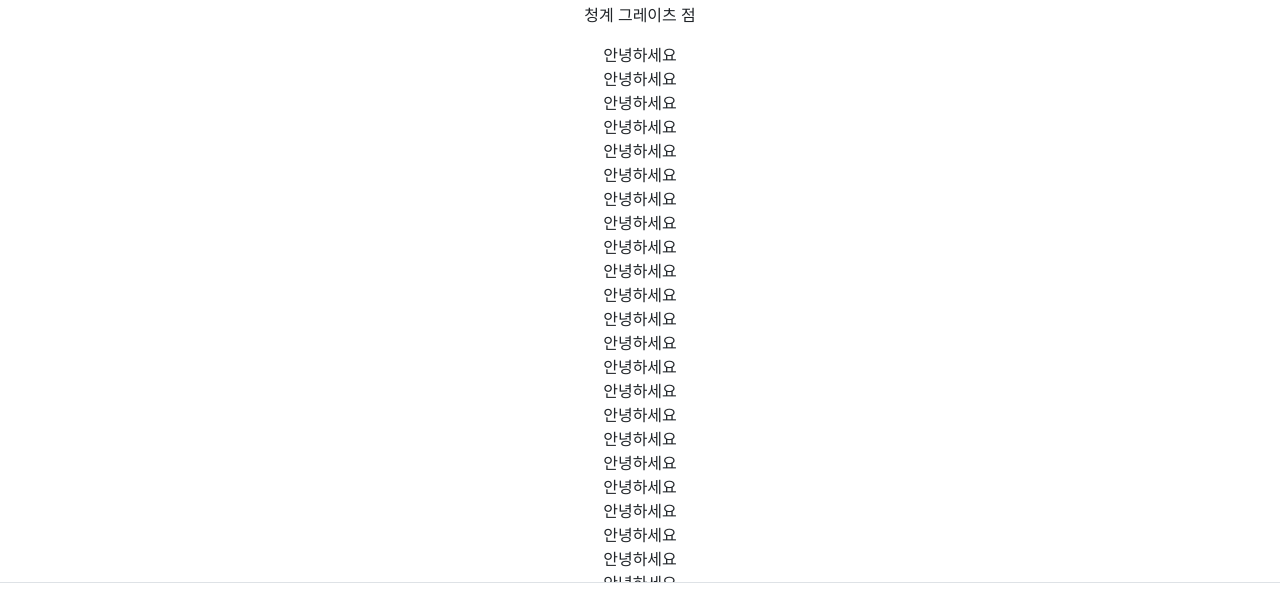
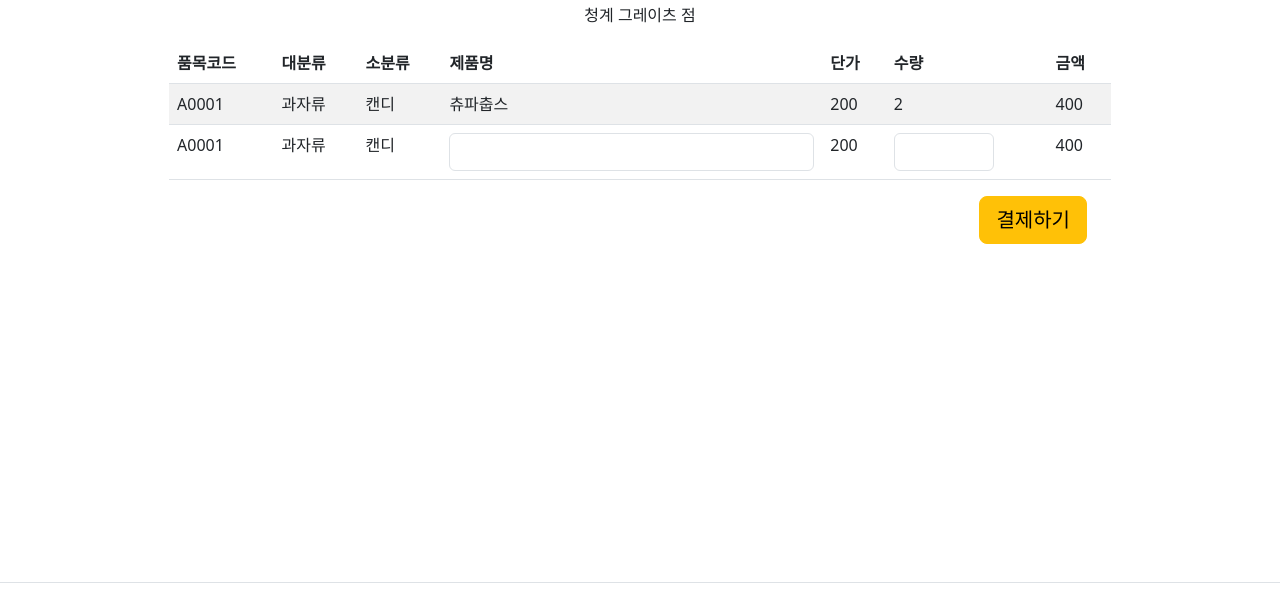
Before and after one commit to Bee-Keepers/conbee, a plain HTML site: page POS/src/main/resources/templates/index.html in a window 1280 px wide. Shown: the part 159-758 px from the top of the page. Drawn offline with nearby package versions, Linux system fonts and the light colour scheme.

Commit message:
23 11 26 김민석

```diff
--- /dev/null
+++ b/POS/src/main/resources/static/js/index.js
@@ -0,0 +1,9 @@
+function calcPay(e){
+
+    console.log(e.value);
+    const amount = e.value;
+    const price = e.parentElement.previousElementSibling.innerText;
+
+    e.parentElement.nextElementSibling.innerText = amount * price;
+
+}
--- a/POS/src/main/resources/templates/index.html
+++ b/POS/src/main/resources/templates/index.html
@@ -64,119 +64,45 @@
   <main class="container-fluid d-flex flex-column flex-grow-1 align-items-center overflow-y-auto">
 
     <div class="container-fluid text-center mt-3">
-      <p class="fs-1 bg-black">KH 편의점</p>
+      <p class="fs-1">KH 편의점</p>
       <p>청계 그레이츠 점</p>
     </div>
-    <div class="w-75 d-flex flex-column overflow-y-auto align-items-center">
-      <div>
-        안녕하세요
-      </div>
-      <div>
-        안녕하세요
-      </div>
-      <div>
-        안녕하세요
-      </div>
-      <div>
-        안녕하세요
-      </div>
-      <div>
-        안녕하세요
-      </div>
-      <div>
-        안녕하세요
-      </div>
-      <div>
-        안녕하세요
-      </div>
-      <div>
-        안녕하세요
-      </div>
-      <div>
-        안녕하세요
-      </div>
-      <div>
-        안녕하세요
-      </div>
-      <div>
-        안녕하세요
-      </div>
-      <div>
-        안녕하세요
-      </div>
-      <div>
-        안녕하세요
-      </div>
-      <div>
-        안녕하세요
-      </div>
-      <div>
-        안녕하세요
-      </div>
-      <div>
-        안녕하세요
-      </div>
-      <div>
-        안녕하세요
-      </div>
-      <div>
-        안녕하세요
-      </div>
-      <div>
-        안녕하세요
-      </div>
-      <div>
-        안녕하세요
-      </div>
-      <div>
-        안녕하세요
-      </div>
-      <div>
-        안녕하세요
-      </div>
-      <div>
-        안녕하세요
-      </div>
-      <div>
-        안녕하세요
-      </div>
-      <div>
-        안녕하세요
-      </div>
-      <div>
-        안녕하세요
-      </div>
-      <div>
-        안녕하세요
-      </div>
-      <div>
-        안녕하세요
-      </div>
-      <div>
-        안녕하세요
-      </div>
-      <div>
-        안녕하세요
-      </div>
-      <div>
-        안녕하세요
-      </div>
-      <div>
-        안녕하세요
-      </div>
-      <div>
-        안녕하세요
-      </div>
-      <div>
-        안녕하세요
-      </div>
-      <div>
-        안녕하세요
-      </div>
-      <div>
-        안녕하세요
-      </div>
-    </div>
+    <form class="w-75 d-flex flex-column overflow-y-auto align-items-center">
+      <table class="w-100 table table-striped">
+        <thead>
+          <tr>
+            <th>품목코드</th>
+            <th>대분류</th>
+            <th>소분류</th>
+            <th>제품명</th>
+            <th>단가</th>
+            <th>수량</th>
+            <th>금액</th>
+          </tr>
+        </thead>
+        <tbody>
+          <tr>
+            <td>A0001</td>
+            <td>과자류</td>
+            <td>캔디</td>
+            <td>츄파춥스</td>
+            <td>200</td>
+            <td>2</td>
+            <td>400</td>
+          </tr>
+          <tr>
+            <td>A0001</td>
+            <td>과자류</td>
+            <td>캔디</td>
+            <td><input class="form-control" type="text"></td>
+            <td>200</td>
+            <td><input class="form-control" type="number" style="width: 100px;" oninput="calcPay(this)"></td>
+            <td>400</td>
+          </tr>
+        </tbody>
+      </table>
+      <button class="btn btn-lg btn-warning align-self-end me-4">결제하기</button>
+    </form>
 
   </main>
 
@@ -199,5 +125,6 @@
   </footer>
 
   <script src="/js/bootstrap.bundle.min.js"></script>
+  <script src="/js/index.js"></script>
 </body>
 </html>
```
